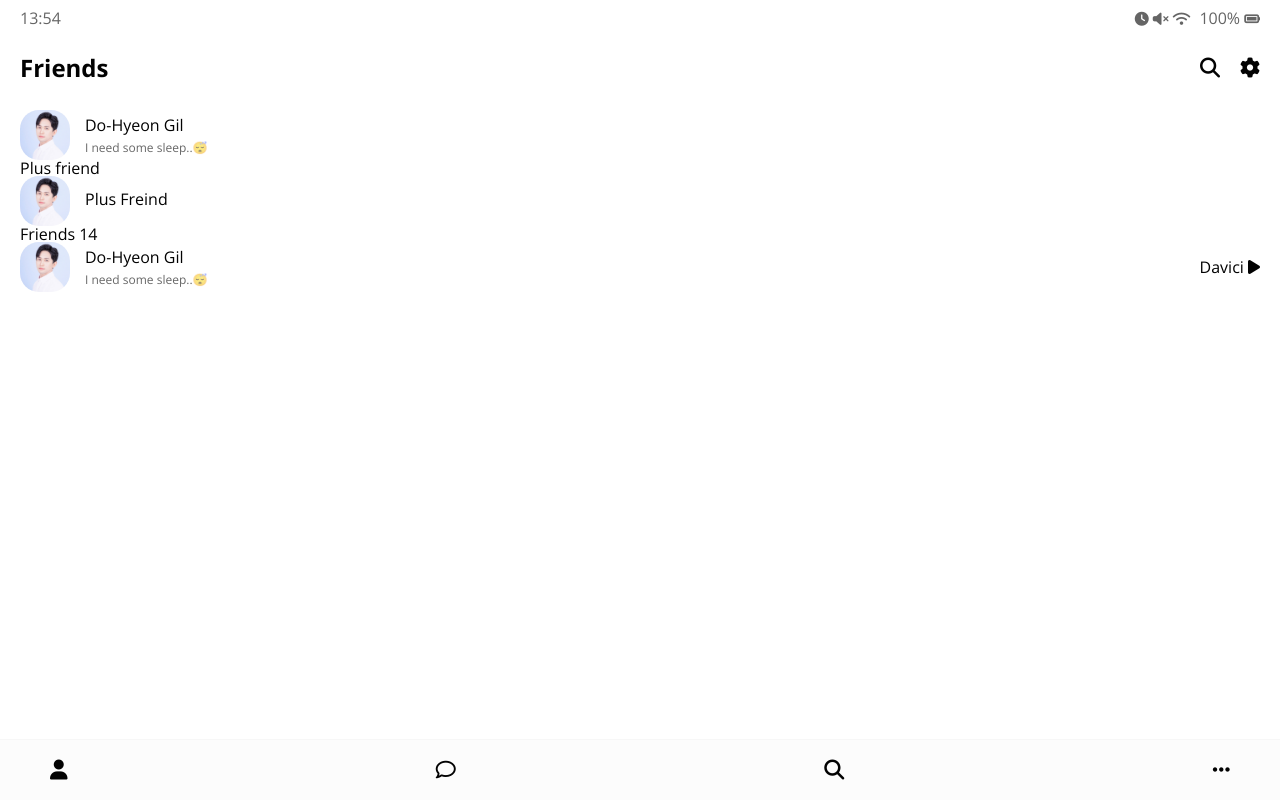
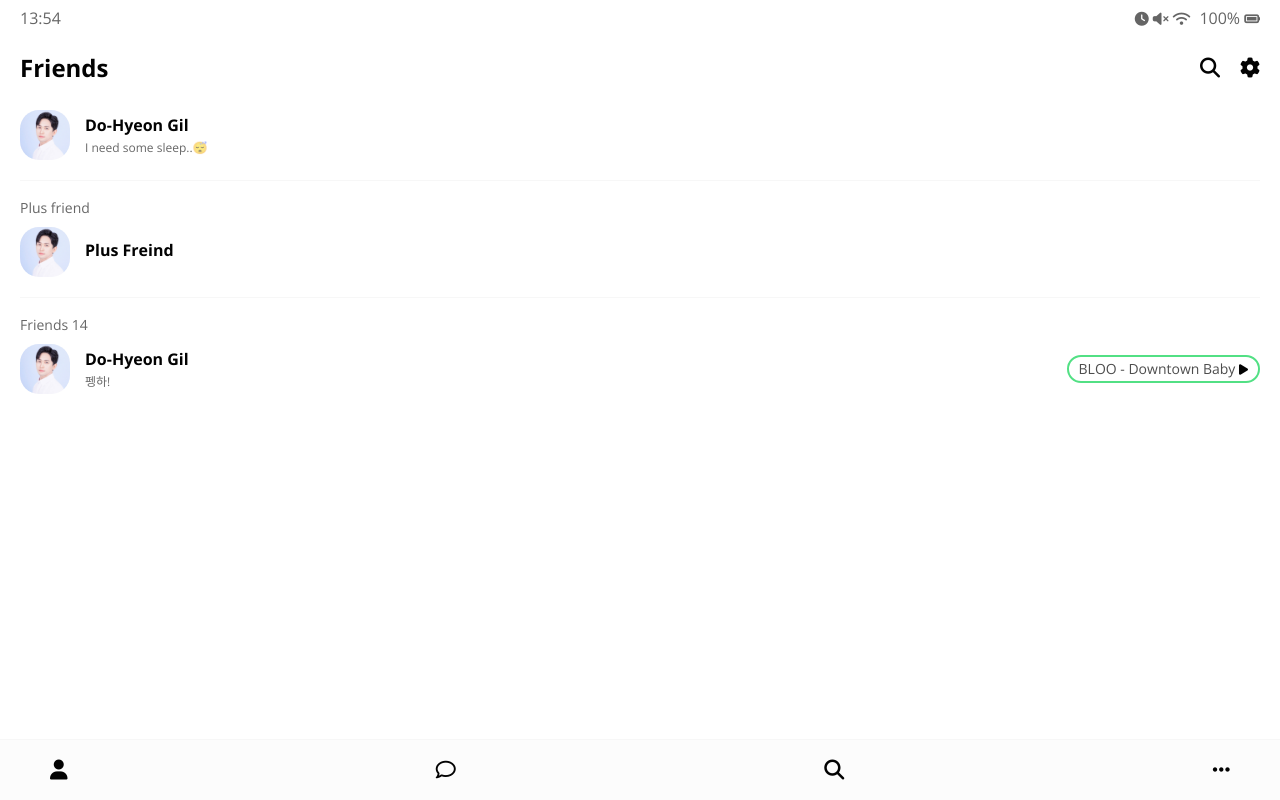
Before and after one commit to DeepxHyeon/kakao-clone-v2, a plain HTML site: page friends.html in a window 1280 px wide. Drawn offline with nearby package versions, Linux system fonts and the light colour scheme.

Commit message:
#7.8 Friends Screen

```diff
--- a/css/friend.css
+++ b/css/friend.css
@@ -28,6 +28,7 @@
 
 .friend__content .friend__name {
     display: block;
+    font-weight: 600;
     margin-bottom: 5px;
 }
 
@@ -45,3 +46,18 @@
 .friend .chat__timestamp {
     font-size: 12px;
 }
+
+.friend .friend__now-listening {
+    border: 2px solid #52e084;
+    padding: 5px 10px;
+    border-radius: 15px;
+    font-size: 14px;
+}
+
+.friend__now-listening span {
+    opacity: 0.7;
+}
+
+.friend__now-listening i {
+    font-size: 12px;
+}
--- /dev/null
+++ b/css/friends.css
@@ -0,0 +1,13 @@
+.friends .friends__plus {
+    padding: 20px 0px;
+    border-top: 1px solid #f7f7f7;
+    border-bottom: 1px solid #f7f7f7;
+    margin: 20px 0px;
+}
+
+.friends__plus .friends__title,
+.friends__list .friends__title {
+    font-size: 14px;
+    opacity: 0.6;
+    margin-bottom: 12px;
+}
--- a/css/styles.css
+++ b/css/styles.css
@@ -4,6 +4,7 @@
 @import "header.css";
 @import "nav-bars.css";
 @import "friend.css";
+@import "friends.css";
 
 * {
     box-sizing: border-box;
--- a/friends.html
+++ b/friends.html
@@ -70,7 +70,7 @@
             </div>
         </div>
 
-        <ul class="freinds__list">
+        <ul class="friends__list">
             <h5 class="friends__title">Friends 14</h5>
             <li class="friends__friend friend friend--lg">
                 <div class="friend__column">
@@ -80,14 +80,14 @@
                             Do-Hyeon Gil
                         </span>
                         <span class="friend__status">
-                            I need some sleep..😴
+                            펭하!
                         </span>
                     </div>
                 </div>
                 <div class="friend__column">
                     <div class="friend__now-listening">
                         <span>
-                            Davici
+                            BLOO - Downtown Baby
                         </span>
                         <i class="fas fa-play"></i>
                     </div>
```
